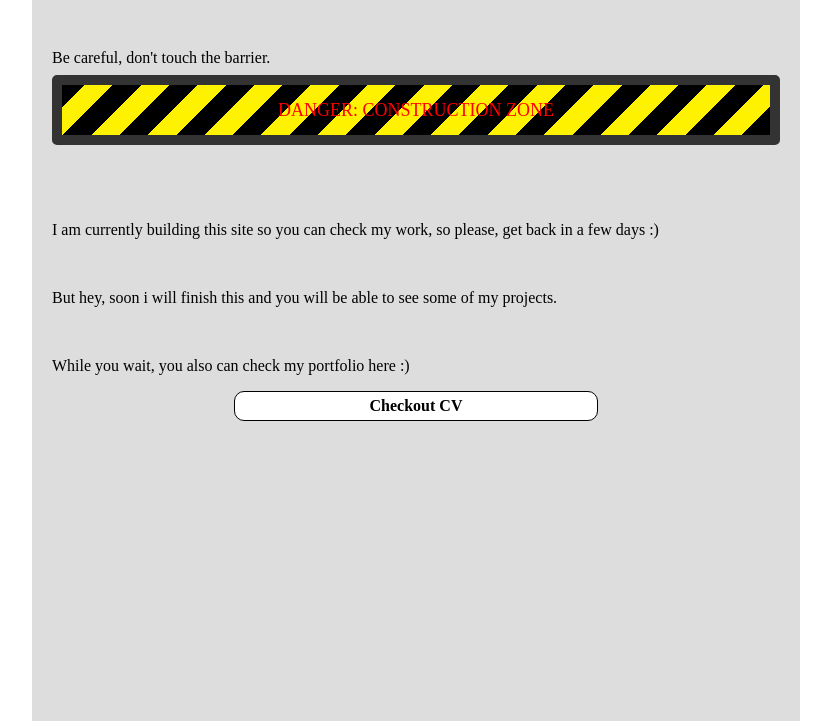
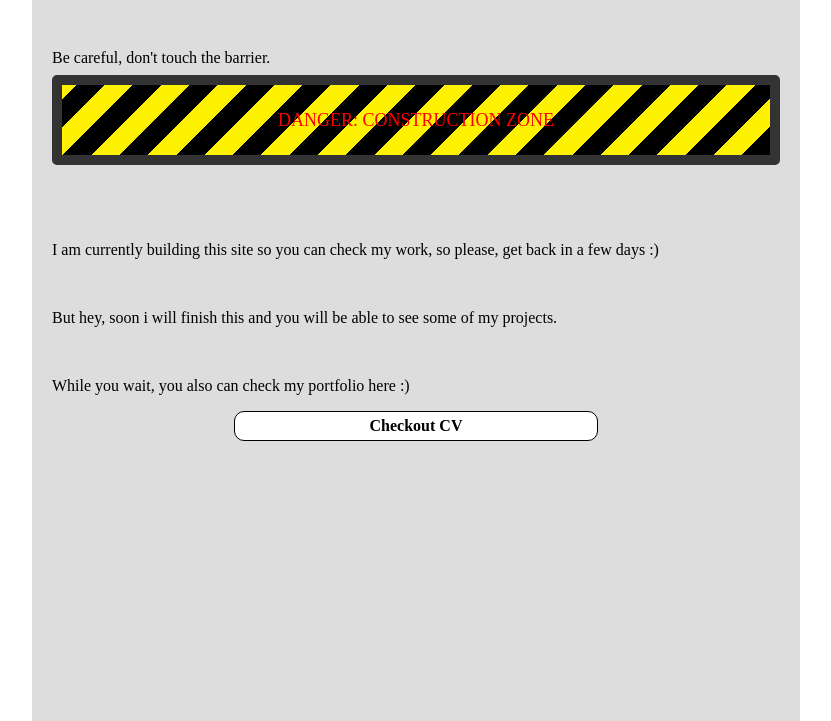
Before and after one commit to jaume2000/jaume2000, a plain HTML site: page index.html in a window 1280 px wide. Shown: the part 79-800 px from the top of the page, without its empty margins (224-1055 px from the left). Drawn offline with Linux system fonts and the light colour scheme.

Commit message:
thicc barrier

```diff
--- a/public/style.css
+++ b/public/style.css
@@ -31,7 +31,7 @@ h1 {
 }
 
 .contruction_zone {
-    height: 50px;
+    height: 70px;
     display: block;
     transform: translate(0, -60px);
     background: repeating-linear-gradient(-45deg, black, black 20px, rgb(255, 242, 0) 20px, rgb(255, 242, 0) 40px);
```
